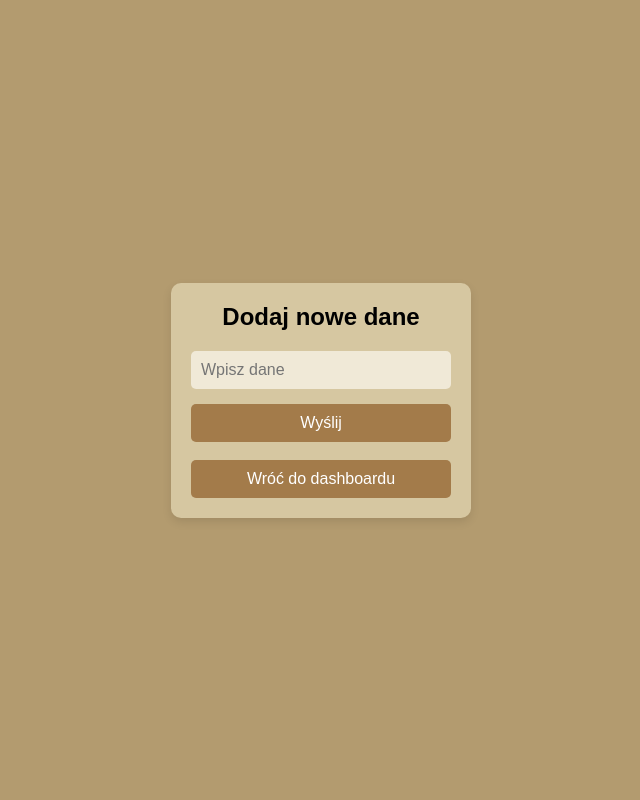
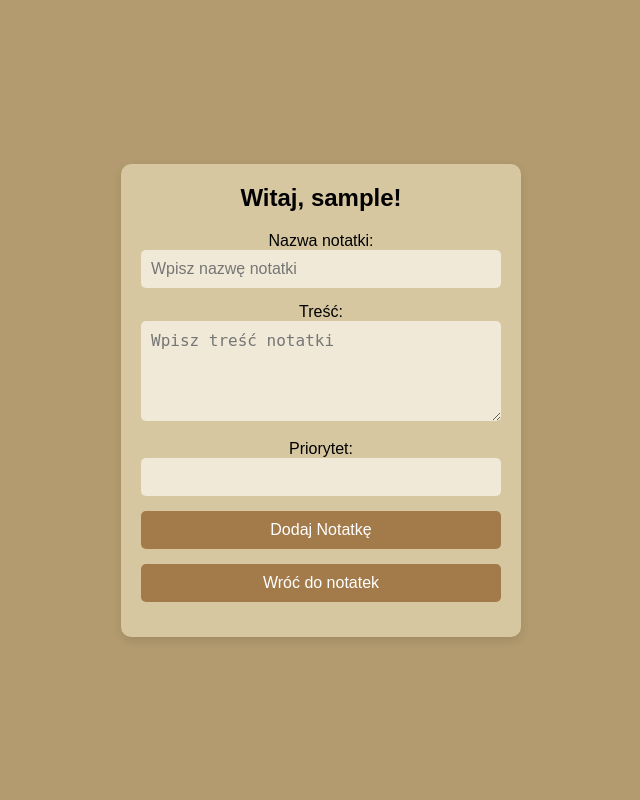
Before and after one commit to Oskarkozi/ToDoApp, a PHP site: page /dodaj.php in a window 1280 px wide. Shown: the whole page, without its empty margins (319-959 px from the left). Run offline with PHP 8.4, Linux system fonts and the light colour scheme; the visitor is signed in with stand-in values (Sample User, id 1).

Commit message:
Dodawanie notatek do bazy danych

```diff
--- a/dashboard.php
+++ b/dashboard.php
@@ -27,6 +27,7 @@ $user_login = $_SESSION['user_login'];
 
         <!-- Button to redirect to dodaj.php -->
         <a href="dodaj.php"><button>Dodaj nowe dane</button></a>
+        <a href="index.php"><button>Wyloguj</button></a>
 
     </div>
 </body>
--- a/dodaj.php
+++ b/dodaj.php
@@ -1,61 +1,85 @@
+<?php
+session_start();
+
+// Sprawdź, czy użytkownik jest zalogowany
+if (!isset($_SESSION['user_id'])) {
+    header("Location: index.php");
+    exit();
+}
+
+$user_id = $_SESSION['user_id'];
+$user_login = $_SESSION['user_login'];
+
+$success_message = ""; // Zmienna na komunikat o sukcesie
+
+if ($_SERVER['REQUEST_METHOD'] === 'POST') {
+    $nazwa_notatki = trim($_POST['nazwa_notatki']);
+    $tresc = trim($_POST['tresc']);
+    $priorytet = (int)$_POST['priorytet'];
+
+    // Połączenie z bazą danych
+    $conn = new mysqli('localhost', 'root', '', 'todo');
+
+    if ($conn->connect_error) {
+        die("Błąd połączenia z bazą danych: " . $conn->connect_error);
+    }
+
+    // Dodaj dane do bazy
+    $stmt = $conn->prepare("INSERT INTO notatka (Nazwa_Notatki, Tresc, Priorytet, Uzytkownik_id) VALUES (?, ?, ?, ?)");
+    $stmt->bind_param("ssii", $nazwa_notatki, $tresc, $priorytet, $user_id);
+
+    if ($stmt->execute()) {
+        $success_message = "Notatka została dodana pomyślnie!";
+    } else {
+        echo "<p>Błąd podczas dodawania notatki: " . $stmt->error . "</p>";
+    }
+
+    $stmt->close();
+    $conn->close();
+}
+?>
+
 <!DOCTYPE html>
 <html lang="pl">
 <head>
     <meta charset="UTF-8">
     <meta name="viewport" content="width=device-width, initial-scale=1.0">
-    <title>Dodaj dane</title>
     <link rel="stylesheet" href="style.css">
+    <title>Dodaj Notatkę</title>
+    <style>
+        .success-message {
+            color: #2e7d32; /* Zielony kolor */
+            background-color: #c8e6c9; /* Jasnozielone tło */
+            padding: 10px;
+            border-radius: 5px;
+            margin-bottom: 15px;
+            text-align: center;
+        }
+    </style>
 </head>
 <body>
-    <div class="login-container">
-        <div class="login-box">
-        <?php
-session_start(); // Start the session
+    <div class="dashboard-container">
+        <h1>Witaj, <?php echo htmlspecialchars($user_login); ?>!</h1>
 
-// Check if the user is logged in
-if (!isset($_SESSION['user_id'])) {
-    // Redirect to login page if not logged in
-    header("Location: index.php");
-    exit();
-}
+        <!-- Wyświetlenie komunikatu sukcesu -->
+        <?php if (!empty($success_message)): ?>
+            <div class="success-message"><?php echo htmlspecialchars($success_message); ?></div>
+        <?php endif; ?>
 
-$user_id = $_SESSION['user_id']; // Get the logged-in user's ID
+        <form action="" method="POST">
+            <label for="note-name">Nazwa notatki:</label>
+            <input type="text" id="note-name" name="nazwa_notatki" placeholder="Wpisz nazwę notatki" required>
 
-// Check if the form was submitted
-if ($_SERVER['REQUEST_METHOD'] == 'POST') {
-    $info = $_POST['dane']; // Get the 'dane' field from the form
+            <label for="note-content">Treść:</label>
+            <textarea id="note-content" name="tresc" placeholder="Wpisz treść notatki" required></textarea>
 
-    // Connect to the database
-    $conn = new mysqli('localhost', 'root', '', 'tozrob');
+            <label for="priority">Priorytet:</label>
+            <input type="number" id="priority" name="priorytet" min="1" max="3" required>
 
-    // Check connection
-    if ($conn->connect_error) {
-        die("Połączenie zerwane: " . $conn->connect_error);
-    }
+            <button type="submit">Dodaj Notatkę</button>
+        </form>
 
-    // Prepare the SQL statement to insert the new data
-    $stmt = $conn->prepare("INSERT INTO dane (Id_uzytkownika, Info) VALUES (?, ?)");
-    $stmt->bind_param("is", $user_id, $info);
-    if ($stmt->execute()) {
-        echo "<p style='color: green; text-align: center;'>Dane zostały dodane!</p>";
-    } else {
-        echo "<p style='color: red; text-align: center;'>Wystąpił błąd. Spróbuj ponownie.</p>";
-    }
-
-    // Close the statement and connection
-    $stmt->close();
-    $conn->close();
-}
-?>
-            <h1>Dodaj nowe dane</h1>
-            <!-- Form to submit new data -->
-            <form action="dodaj.php" method="POST">
-                <input type="text" placeholder="Wpisz dane" name="dane" required>
-                <button type="submit">Wyślij</button>
-            </form>
-            <br>
-            <a href="dashboard.php"><button>Wróć do dashboardu</button></a>
-        </div>
+        <a href="dashboard.php"><button>Wróć do notatek</button></a>
     </div>
 </body>
 </html>
--- a/style.css
+++ b/style.css
@@ -60,3 +60,44 @@ body {
 .login-box button:hover {
     background-color: #8a6533;
 }
+
+.dashboard-container {
+    background-color: #d6c7a1; /* Kolor pudełka */
+    padding: 20px;
+    border-radius: 10px;
+    box-shadow: 0px 4px 10px rgba(0, 0, 0, 0.1);
+    text-align: center;
+    width: 400px;
+}
+
+.dashboard-container h1 {
+    margin-bottom: 20px;
+    font-size: 24px;
+    color: #000;
+}
+
+.dashboard-container input,
+.dashboard-container textarea,
+.dashboard-container button {
+    width: 100%;
+    padding: 10px;
+    margin-bottom: 15px;
+    border: none;
+    border-radius: 5px;
+    background-color: #f0e9d7;
+    font-size: 16px;
+}
+
+.dashboard-container textarea {
+    height: 100px;
+}
+
+.dashboard-container button {
+    background-color: #a37b4a;
+    color: #fff;
+    cursor: pointer;
+}
+
+.dashboard-container button:hover {
+    background-color: #8a6533;
+}
```
